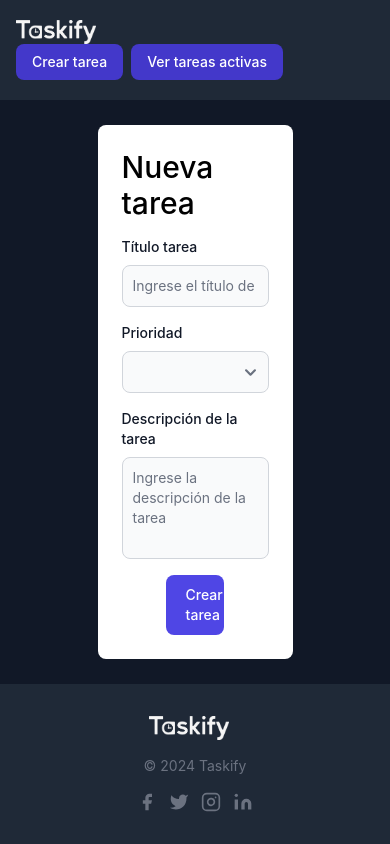
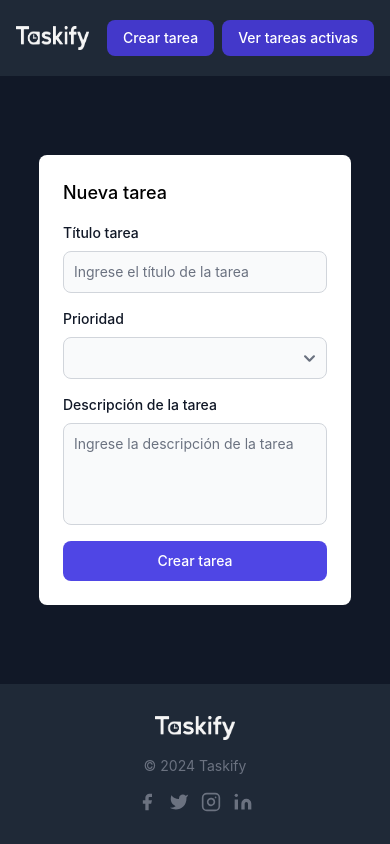
Before and after one commit to matiasCoco1997/TallerWebDos-CRUD, an Angular app in the folder Frontend/gestorDeTareas/: page /crearTarea in a window 390 px wide. Built offline with nearby package versions, Linux system fonts and the light colour scheme.

Commit message:
update responsive

```diff
--- a/Frontend/gestorDeTareas/src/app/componentes/crear-tarea-view/crear-tarea-view.component.html
+++ b/Frontend/gestorDeTareas/src/app/componentes/crear-tarea-view/crear-tarea-view.component.html
@@ -1,5 +1,5 @@
-<section class="h-full w-full flex justify-center items-center">
-  <form  [formGroup]="formGroup" class="bg-white p-6 w-[50%] rounded-lg">
+<!-- <section class="h-full w-full flex justify-center items-center">
+  <form [formGroup]="formGroup" class="bg-white p-6 w-[50%] rounded-lg">
     <div class="grid gap-4 mb-4">
       <h1 class="font-medium text-3xl">Nueva tarea</h1>
     </div>
@@ -62,7 +62,84 @@
       <button
         type="submit"
         (click)="crearTarea()"
-        class="w-[40%] text-white text-center bg-primary-600 hover:bg-primary-700 focus:ring-4 focus:outline-none focus:ring-primary-300 font-medium rounded-lg text-sm px-5 py-2.5">
+        class="w-[40%] text-white text-center bg-primary-600 hover:bg-primary-700 focus:ring-4 focus:outline-none focus:ring-primary-300 font-medium rounded-lg text-sm px-5 py-2.5"
+      >
+        Crear tarea
+      </button>
+    </div>
+  </form>
+</section> -->
+
+<!-- section responsive  -->
+<section class="h-full w-full flex justify-center items-center">
+  <form
+    [formGroup]="formGroup"
+    class="bg-white p-6 w-[80%] lg:w-[50%] rounded-lg my-6"
+  >
+    <div class="grid gap-4 mb-4">
+      <h1 class="font-medium text-lg md:text-3xl">Nueva tarea</h1>
+    </div>
+
+    <div class="grid gap-4 mb-4 sm:grid-cols-2">
+      <div>
+        <label
+          for="titulo"
+          class="block mb-2 text-sm font-medium text-gray-900 dark:text-white"
+          >Título tarea</label
+        >
+        <input
+          type="text"
+          name="titulo"
+          id="titulo"
+          formControlName="titulo"
+          class="bg-gray-50 border border-gray-300 text-gray-900 text-sm rounded-lg focus:ring-primary-600 focus:border-primary-600 block w-full p-2.5 dark:bg-gray-700 dark:border-gray-600 dark:placeholder-gray-400 dark:text-white dark:focus:ring-primary-500 dark:focus:border-primary-500"
+          placeholder="Ingrese el título de la tarea"
+          required
+        />
+      </div>
+
+      <div>
+        <label
+          for="prioridad"
+          class="block mb-2 text-sm font-medium text-gray-900 dark:text-white"
+          >Prioridad</label
+        >
+        <select
+          id="prioridad"
+          name="prioridad"
+          formControlName="prioridad"
+          class="bg-gray-50 border border-gray-300 text-gray-900 text-sm rounded-lg focus:ring-primary-500 focus:border-primary-500 block w-full p-2.5 dark:bg-gray-700 dark:border-gray-600 dark:placeholder-gray-400 dark:text-white dark:focus:ring-primary-500 dark:focus:border-primary-500"
+        >
+          <option value="Alta">Alta</option>
+          <option value="Media">Media</option>
+          <option value="Baja">Baja</option>
+        </select>
+      </div>
+
+      <div class="sm:col-span-2">
+        <label
+          for="descripcion"
+          class="block mb-2 text-sm font-medium text-gray-900 dark:text-white"
+          >Descripción de la tarea</label
+        >
+        <textarea
+          id="descripcion"
+          name="descripcion"
+          formControlName="descripcion"
+          rows="4"
+          class="block p-2.5 w-full text-sm text-gray-900 bg-gray-50 rounded-lg border border-gray-300 focus:ring-primary-500 focus:border-primary-500 dark:bg-gray-700 dark:border-gray-600 dark:placeholder-gray-400 dark:text-white dark:focus:ring-primary-500 dark:focus:border-primary-500 resize-none"
+          placeholder="Ingrese la descripción de la tarea"
+          required
+        ></textarea>
+      </div>
+    </div>
+
+    <div class="w-full flex justify-center items-center">
+      <button
+        type="submit"
+        (click)="crearTarea()"
+        class="w-full md:w-[40%] text-white text-center bg-primary-600 hover:bg-primary-700 focus:ring-4 focus:outline-none focus:ring-primary-300 font-medium rounded-lg text-sm px-5 py-2.5"
+      >
         Crear tarea
       </button>
     </div>
--- a/Frontend/gestorDeTareas/src/app/componentes/footer/footer.component.html
+++ b/Frontend/gestorDeTareas/src/app/componentes/footer/footer.component.html
@@ -2,7 +2,7 @@
   <a
     class="flex title-font font-medium items-center md:justify-start justify-center text-gray-900"
   >
-    <img src="taskify.png" class="mr-3 h-6 sm:h-9" alt="Taskify Logo" />
+    <img src="taskify.png" class="md:mr-3 h-6 sm:h-9" alt="Taskify Logo" />
   </a>
   <p
     class="text-sm text-gray-500 sm:ml-4 sm:pl-4 sm:border-l-2 sm:border-gray-200 sm:py-2 sm:mt-0 mt-4"
--- a/Frontend/gestorDeTareas/src/app/componentes/header/header.component.html
+++ b/Frontend/gestorDeTareas/src/app/componentes/header/header.component.html
@@ -1,13 +1,11 @@
 <div>
   <nav class="border-gray-200 px-4 lg:px-6 py-5 bg-gray-800">
-    <div
-      class="flex flex-wrap justify-between items-center mx-auto max-w-screen-xl"
-    >
+    <div class="flex justify-between items-center mx-auto max-w-screen-xl">
       <a routerLink="" class="flex items-center">
         <img src="taskify.png" class="mr-3 h-6 sm:h-9" alt="Taskify Logo" />
       </a>
 
-      <div class="flex items-center lg:order-2">
+      <div class="flex items-center justify-end w-full lg:order-2">
         <a
           routerLink="crearTarea"
           class="text-white bg-primary-700 hover:bg-primary-800 focus:ring-4 focus:ring-primary-300 font-medium rounded-lg text-sm px-4 lg:px-5 py-2 lg:py-2.5 mr-2 dark:bg-primary-600 dark:hover:bg-primary-700 focus:outline-none dark:focus:ring-primary-800"
@@ -16,8 +14,8 @@
         </a>
 
         <a
-          routerLink="verTareasActivas()"
-          class="text-white bg-primary-700 hover:bg-primary-800 focus:ring-4 focus:ring-primary-300 font-medium rounded-lg text-sm px-4 lg:px-5 py-2 lg:py-2.5 mr-2 dark:bg-primary-600 dark:hover:bg-primary-700 focus:outline-none dark:focus:ring-primary-800"
+          routerLink="home"
+          class="text-white bg-primary-700 hover:bg-primary-800 focus:ring-4 focus:ring-primary-300 font-medium rounded-lg text-sm px-4 lg:px-5 py-2 lg:py-2.5 dark:bg-primary-600 dark:hover:bg-primary-700 focus:outline-none dark:focus:ring-primary-800"
         >
           Ver tareas activas
         </a>
--- a/Frontend/gestorDeTareas/src/app/componentes/home/home.component.html
+++ b/Frontend/gestorDeTareas/src/app/componentes/home/home.component.html
@@ -3,18 +3,18 @@
 >
   <div class="mx-auto px-4 lg:px-12 w-full">
     <!-- Título y selector de filtrado -->
-    <div class="flex justify-between">
-      <h1 class="font-semibold text-white text-3xl py-4 w-[50%]">
+    <div class="flex flex-wrap lg:justify-between mb-2">
+      <h1 class="font-semibold text-white text-3xl py-4 w-full lg:w-[50%]">
         {{ tituloPagina }}
       </h1>
 
-      <div class="w-[15%] flex justify-end items-center">
+      <div class="w-full flex justify-end items-center lg:w-[50%] mb-4 md:mb-0">
         <select
           (change)="onSelectionChange($event)"
           id="opcionesFiltrado"
-          class="bg-gray-50 border border-gray-300 text-gray-900 text-sm rounded-lg focus:ring-blue-500 focus:border-blue-500 block w-full p-2.5"
+          class="bg-gray-50 border border-gray-300 text-gray-900 text-sm rounded-lg focus:ring-blue-500 focus:border-blue-500 block w-full p-2.5 lg:w-[50%]"
         >
-          <option selected value="todas">Tareas activas</option>
+          <option selected value="activas">Tareas activas</option>
           <option value="eliminadas">Tareas eliminadas</option>
           <option value="finalizadas">Tareas finalizadas</option>
         </select>
```
